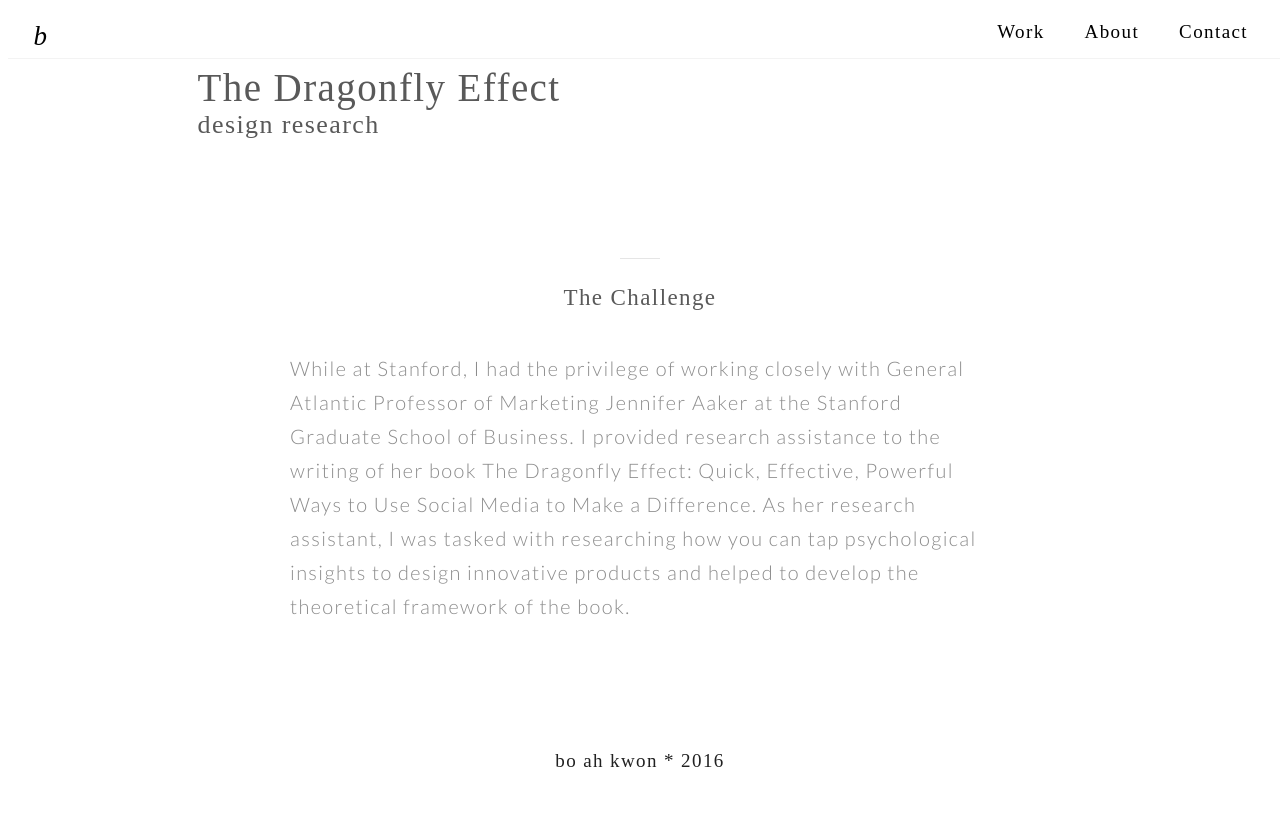
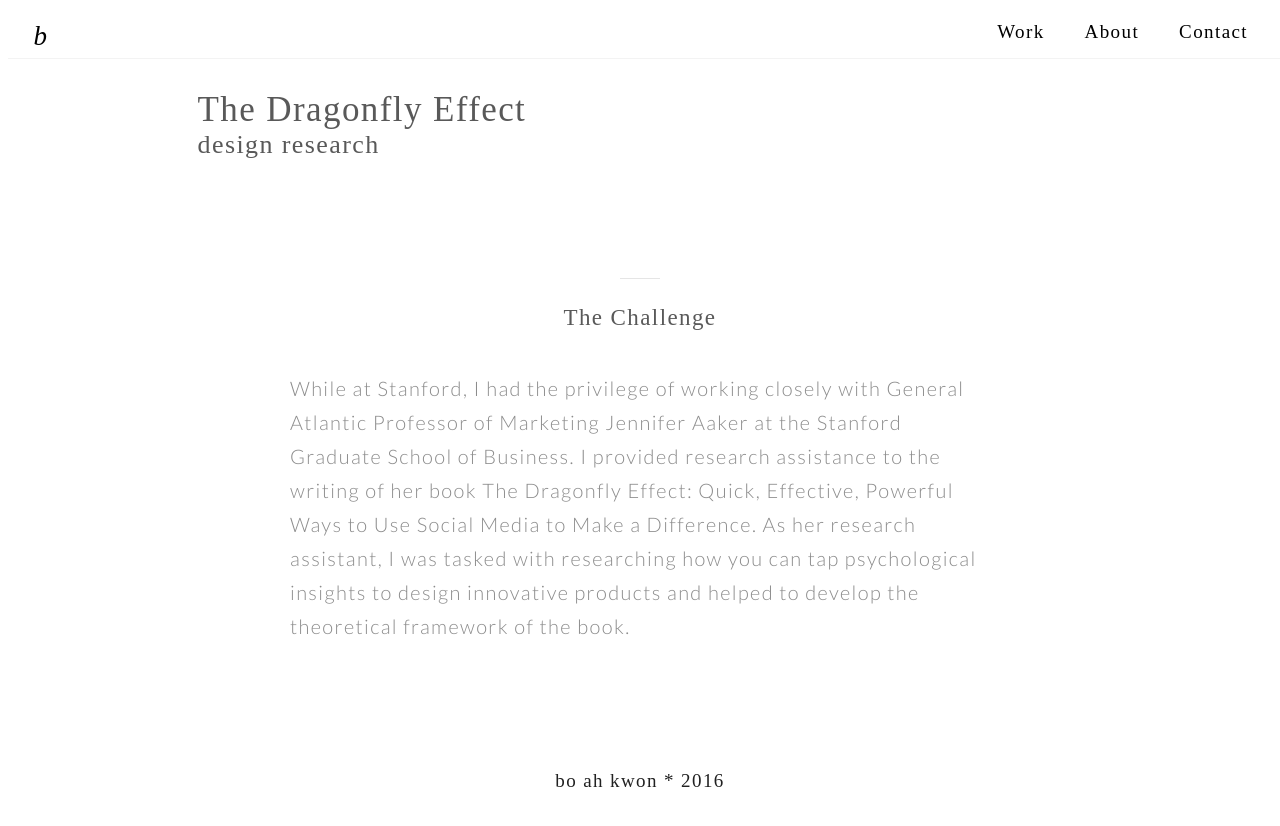
Before and after one commit to bkwon0402/bkwon0402.github.io, a Jekyll site: the page built from ytf.md, in a window 1280 px wide. Shown: the top 826 px of the page. Built offline with Jekyll 4.4.1, drawn with Linux system fonts in a browser that asks for light colours; some web fonts are replaced.

Commit message:
Update core.css

```diff
--- a/styles/core.css
+++ b/styles/core.css
@@ -151,9 +151,9 @@ hr.style-six {
 }
 
 #portfolio_hero {
-	font-size: 		39px;
+	font-size: 		35px;
 	margin-left: 	15%;
-	margin-top: 	65px;
+	margin-top: 	90px;
 	margin-bottom: 	90px;
 	font-family: "Calluna";
 }
```
